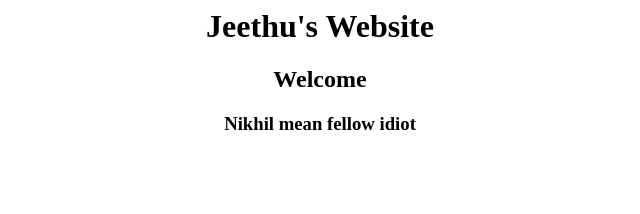
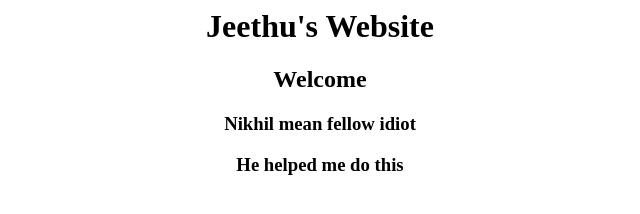
Before and after one commit to cozyycat/mern_stack, a plain HTML site: page index.html in a window 1280 px wide. Shown: the whole page, without its empty margins (320-960 px from the left). Drawn offline with Linux system fonts and the light colour scheme.

Commit message:
1st changes

```diff
--- a/index.html
+++ b/index.html
@@ -8,6 +8,9 @@
  <h1 align="center">Jeethu's Website</h1>
  <h2 align="center">Welcome</h2>
  <h3 align="center">Nikhil mean fellow idiot</h3>
-
+ <h3 align="center">He helped me do this</h3>
+ <script>
+    console.log("Good night")
+ </script>
 </body>
 </html>
```
